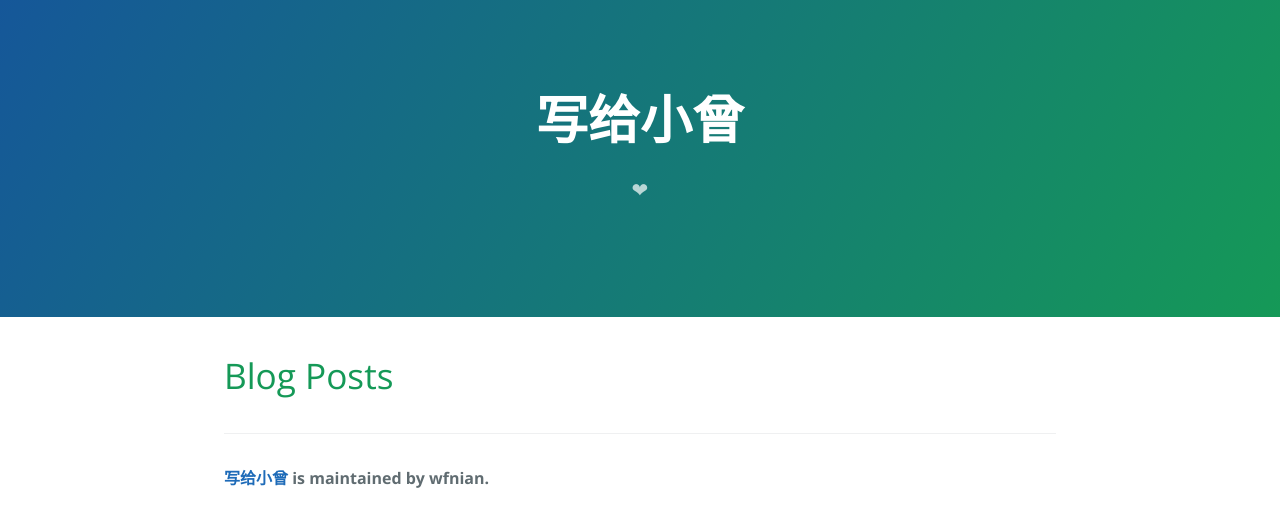
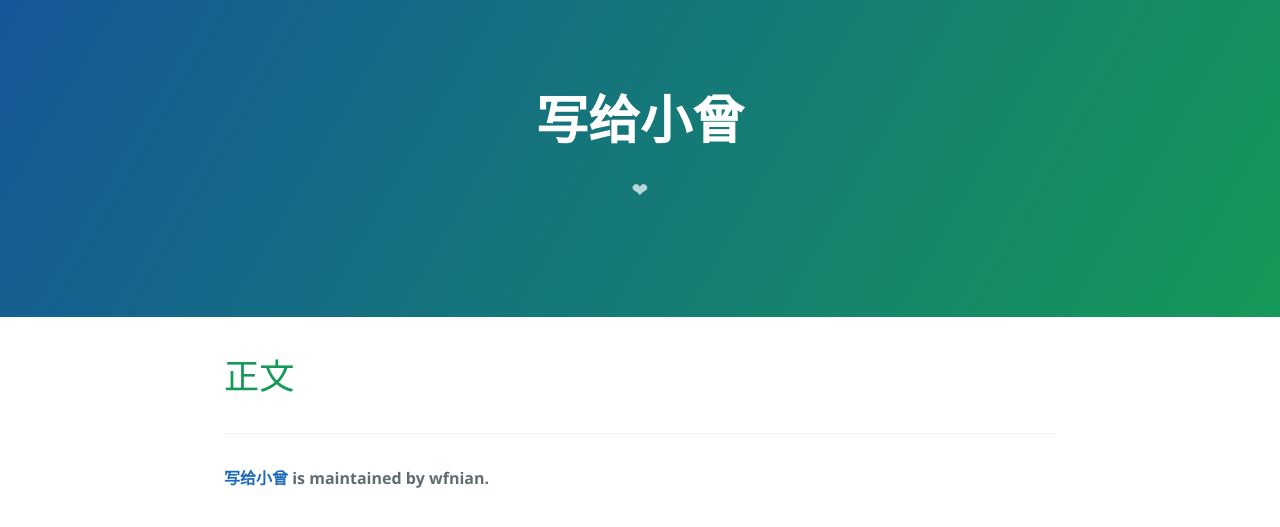
Before and after one commit to jiujiaoxiameng/xiaozeng.github.io, a Jekyll site: the page built from index.html, in a window 1280 px wide. Shown: the top 527 px of the page. Built offline with Jekyll 4.4.1, drawn with Linux system fonts in a browser that asks for light colours; the list of posts is cut into pages by our own code.

Commit message:
Update index.html

```diff
--- a/index.html
+++ b/index.html
@@ -4,7 +4,7 @@ title: {{ site.name }}
 ---
 
 <div id="home">
-  <h1>Blog Posts</h1>
+  <h1>正文</h1>
   <ul class="posts">
     <!--
     {% for post in site.posts %}
@@ -15,6 +15,6 @@ title: {{ site.name }}
   </ul>
 
 
-
+  <a href="{{ site.baseurl }}{{ post.url }}">{{ post.title }}</a>
 
 </div>
```
